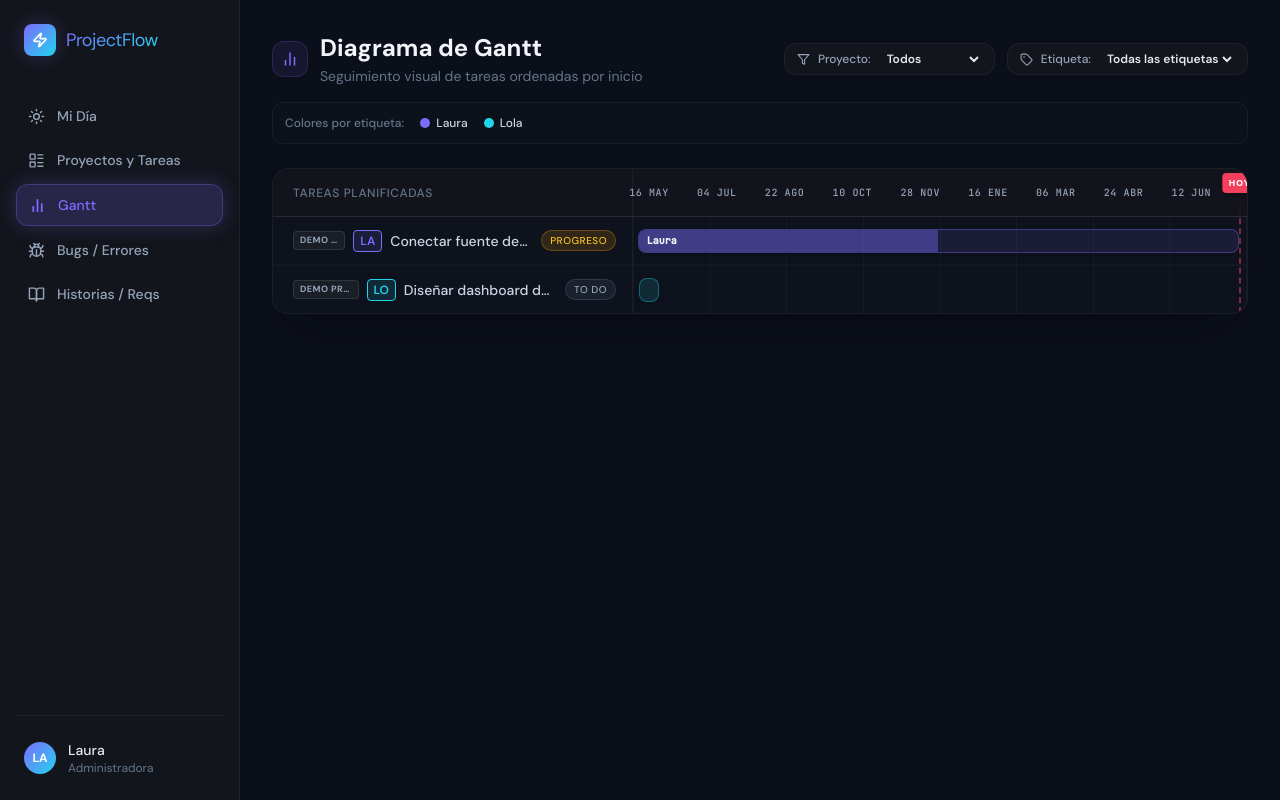
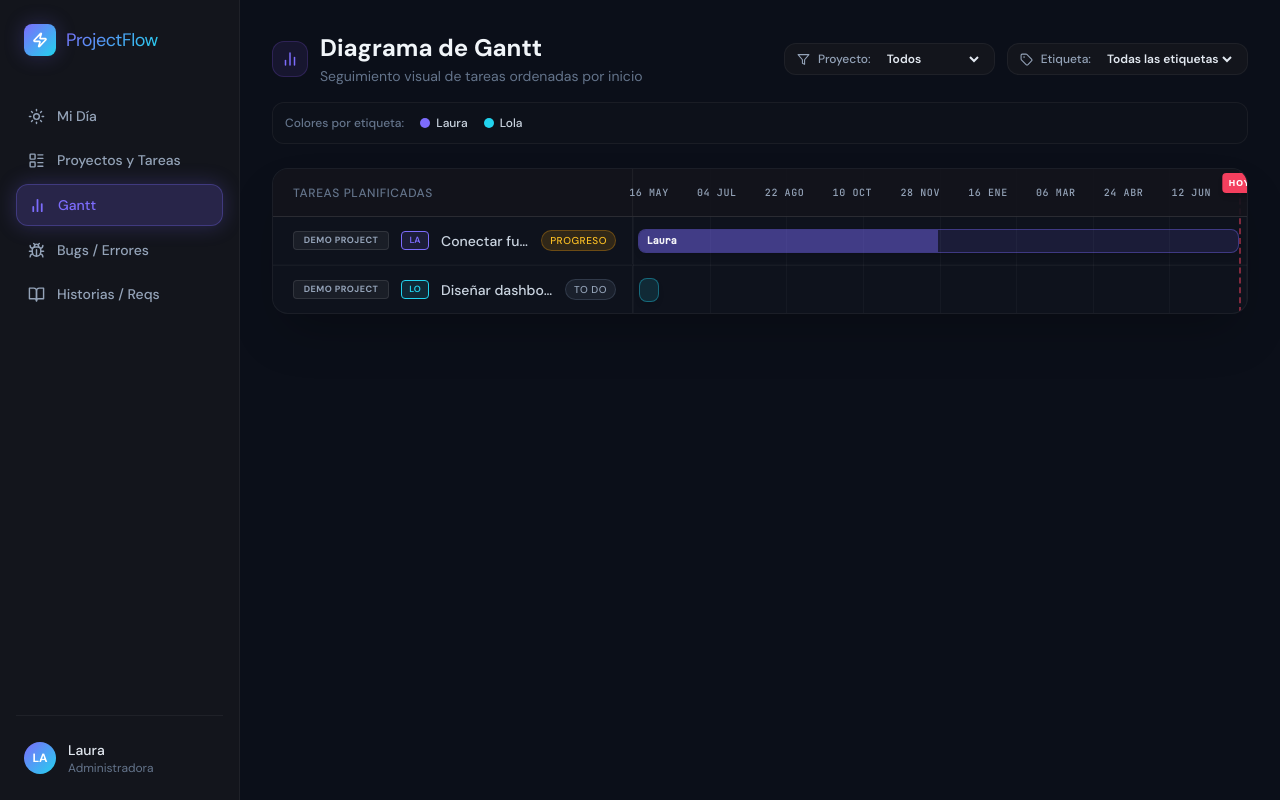
Before and after one commit to lauraamfresh-lab/task_manager_gantt_app, a React (Vite) app: page / in a window 1280 px wide. Both pictures are taken after a click on the button "Gantt". Built offline with nearby package versions, Linux system fonts and the light colour scheme.

Commit message:
fix: task aligment in gantt

```diff
--- a/src/views/Gantt.jsx
+++ b/src/views/Gantt.jsx
@@ -159,7 +159,7 @@ export default function Gantt() {
               </div>
             </div>
 
-            {/* Renderizado de Datos (Flujo Plano) */}
+            {/* Renderizado de Datos (Flujo Plano Alineado) */}
             <div className="divide-y divide-white/[0.04]">
               {sortedTareas.length === 0 ? (
                 <div className="p-12 text-center text-sm text-slate-500">No se encontraron tareas coincidentes con los filtros actuales.</div>
@@ -179,22 +179,25 @@ export default function Gantt() {
                   return (
                     <div key={tarea.id} className="grid grid-cols-[360px_1fr] items-center hover:bg-white/[0.02] transition-colors h-12 relative z-10 border-b border-white/[0.02]">
                       <div className="px-5 pr-4 flex items-center justify-between gap-3 border-r border-white/5 h-full truncate">
-                        <div className="flex items-center gap-2 truncate">
+                        <div className="flex items-center gap-3 truncate flex-1">
 
-                          {/* Identificador de Proyecto */}
+                          {/* 1. Identificador de Proyecto (Ancho fijo e inamovible) */}
                           <span
-                            className="text-[9px] font-bold px-1.5 py-0.5 rounded bg-white/5 border border-white/10 text-slate-400 uppercase tracking-wider truncate max-w-[80px]"
+                            className="text-[9px] font-bold px-1.5 py-0.5 rounded bg-white/5 border border-white/10 text-slate-400 uppercase tracking-wider text-center truncate w-24 shrink-0"
                             title={tarea.proyecto}
                           >
                             {tarea.proyecto}
                           </span>
 
-                          {/* Identificador de Etiqueta */}
-                          <span className={`text-xs font-semibold px-1.5 py-0.5 rounded border uppercase text-[9px]`} style={{ backgroundColor: `${tagColor.accent}20`, borderColor: tagColor.accent, color: tagColor.accent }}>
+                          {/* 2. Identificador de Etiqueta (Ancho fijo e inamovible) */}
+                          <span
+                            className="text-[9px] font-semibold py-0.5 rounded border uppercase text-center w-7 shrink-0"
+                            style={{ backgroundColor: `${tagColor.accent}20`, borderColor: tagColor.accent, color: tagColor.accent }}
+                          >
                             {tarea.etiqueta ? tarea.etiqueta.substring(0,2) : '—'}
                           </span>
 
-                          {/* Título de la tarea */}
+                          {/* 3. Título de la tarea (Se adapta al espacio restante perfectamente alineado) */}
                           <span className={`text-sm font-medium truncate ${tarea.estado === 'Done' ? 'line-through text-slate-500 opacity-60' : 'text-slate-300'}`}>
                             {tarea.titulo}
                           </span>
```
